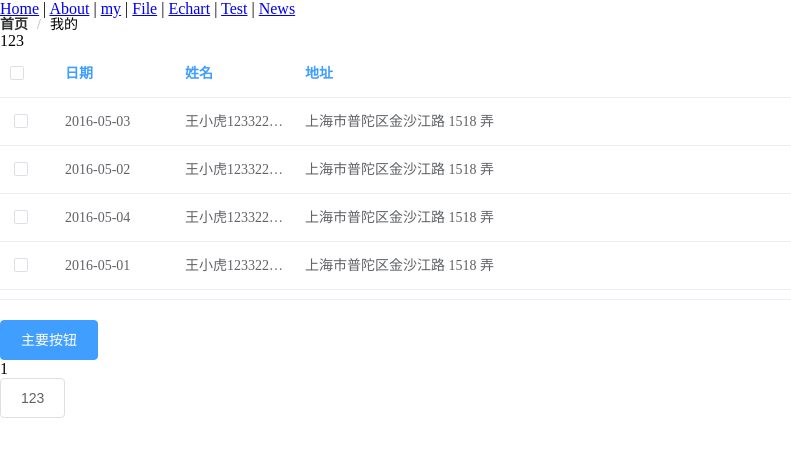
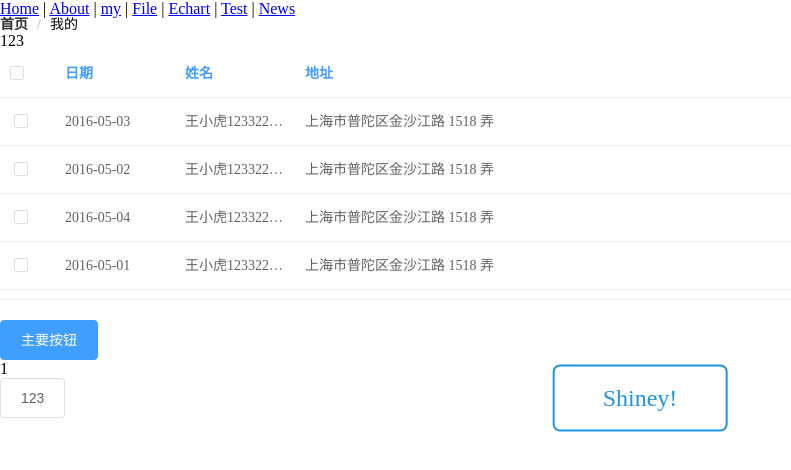
Before and after one commit to xia19961115/test, a Vue app: page /#/my in a window 1280 px wide. Shown: the top 470 px of the page, without its empty margins (0-791 px from the left). Built offline with nearby package versions, Linux system fonts and the light colour scheme.

Commit message:
代码提交

```diff
--- /dev/null
+++ b/src/components/btn2.vue
@@ -0,0 +1,65 @@
+<template>
+<div class="wrapper">
+  <div class="button">Shiney!</div>
+</div>
+</template>
+<script>
+export default {
+    name:'btn2',
+}
+</script>
+<style lang="scss" scoped>
+$color: #2194E0;
+
+@keyframes sheen {
+  0% {
+    transform: skewY(-45deg) translateX(0);
+  }
+  100% {
+    transform: skewY(-45deg) translateX(12.5em);
+  }
+}
+
+.wrapper {
+  display: block;
+  position: absolute;
+  top: 50%;
+  left: 50%;
+  transform: translate(-50%, -50%);
+}
+.button {
+//   background-color: $color;
+  padding: 0.75em 2em;
+  text-align: center;
+  text-decoration: none;
+  color: $color;
+  border: 2px solid $color;
+  font-size: 24px;
+  display: inline-block;
+  border-radius: 0.3em;
+  transition: all 0.2s ease-in-out;
+  position: relative;
+  overflow: hidden;
+  &:before {
+    content: "";
+    background-color: rgba(255,255,255,0.5);
+    height: 100%;
+    width: 3em;
+    display: block;
+    position: absolute;
+    top: 0;
+    left: -4.5em;
+    transform: skewX(-45deg) translateX(0);
+    transition: none;
+  }
+  &:hover {
+    background-color: $color;
+    color: #fff;
+    border-bottom: 4px solid darken($color, 10%);
+    &:before {
+      transform: skewX(-45deg) translateX(13.5em);
+     transition: all 0.5s ease-in-out;
+    }
+  }
+}
+</style>
--- a/src/views/My.vue
+++ b/src/views/My.vue
@@ -38,6 +38,7 @@
     <el-button type="primary" @click="handleClick(123,2)">主要按钮</el-button>
     <p @click="handleEvent($event)">{{num}}</p>
     <el-button @click="EventClick">123</el-button>
+    <Btn2 />
     <div>
       <router-view />
     </div>
@@ -46,7 +47,9 @@
 </template>
 <script>
 import {throttle} from '@/common/utils'
+import Btn2 from '@/components/btn2.vue'
   export default {
+    components:{Btn2},
     data() {
       return {
         tableData: [{
```
